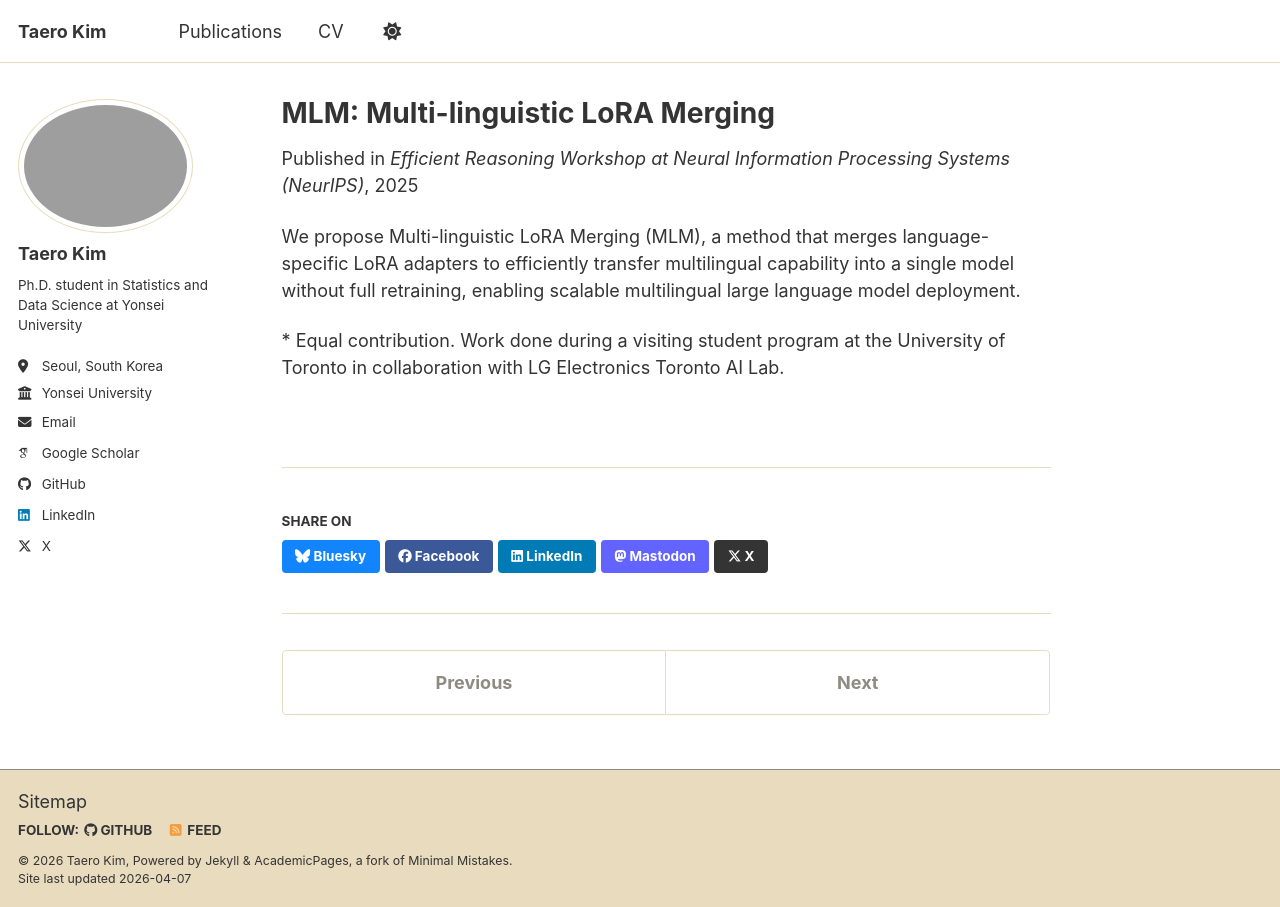
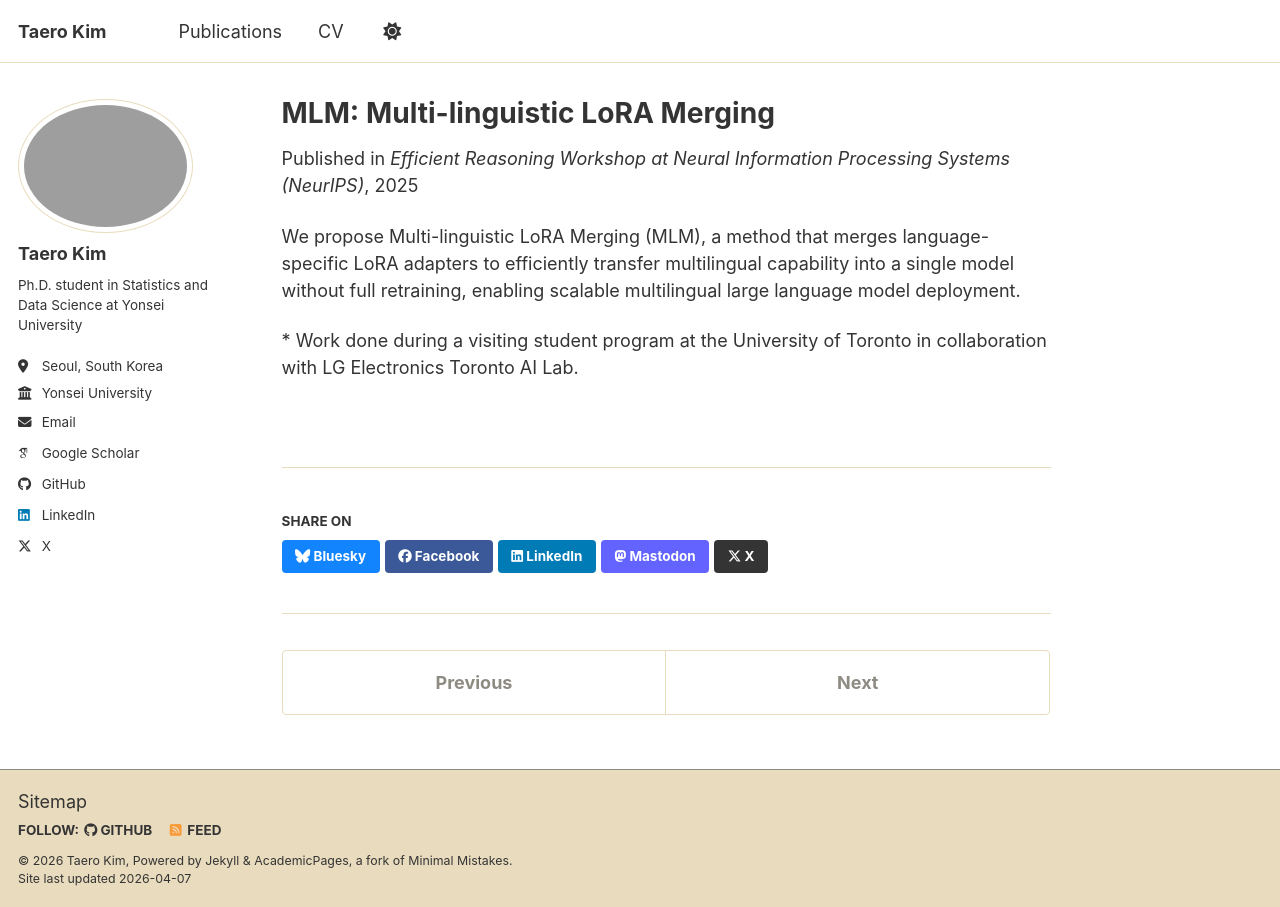
Before and after one commit to GoldMilkyway/goldmilkyway.github.io, a Jekyll site: the page built from _publications/NeurIPS-2025-MLM.md, in a window 1280 px wide. Built offline with Jekyll 4.4.1, drawn with Linux system fonts in a browser that asks for light colours; some web fonts are replaced; a script bundle is joined from its source files by our own code; library files that are not in the unit come from our copies.

Commit message:
ver_2.10

```diff
--- a/_publications/NeurIPS-2025-MLM.md
+++ b/_publications/NeurIPS-2025-MLM.md
@@ -3,7 +3,7 @@
 collection: publications
 category: llm
 permalink: /publication/NeurIPS-2025-MLM
-excerpt: "Jung Lee<sup>*</sup>, <strong>Taero Kim</strong><sup>*</sup>, Nikhil Verma &nbsp;<small>(<sup>*</sup> equal contribution)</small><br><br>We propose Multi-linguistic LoRA Merging (MLM), a method that merges language-specific LoRA adapters to efficiently transfer multilingual capability into a single model without full retraining, enabling scalable multilingual large language model deployment."
+excerpt: "Jung Lee<sup>*</sup>, <strong>Taero Kim</strong><sup>*</sup>, Nikhil Verma &nbsp;<small>(* equal contribution)</small><br><br>We propose Multi-linguistic LoRA Merging (MLM), a method that merges language-specific LoRA adapters to efficiently transfer multilingual capability into a single model without full retraining, enabling scalable multilingual large language model deployment."
 date: 2025-12-01
 venue: 'Efficient Reasoning Workshop at Neural Information Processing Systems (NeurIPS)'
 image: 'mlm.png'
@@ -14,4 +14,4 @@
 ---
 We propose Multi-linguistic LoRA Merging (MLM), a method that merges language-specific LoRA adapters to efficiently transfer multilingual capability into a single model without full retraining, enabling scalable multilingual large language model deployment.
 
-&#42; Equal contribution. Work done during a visiting student program at the University of Toronto in collaboration with LG Electronics Toronto AI Lab.
+&#42; Work done during a visiting student program at the University of Toronto in collaboration with LG Electronics Toronto AI Lab.
```
Also changed, not shown: _publications/2025-Robust-PPG.md (+1 -3 lines).
